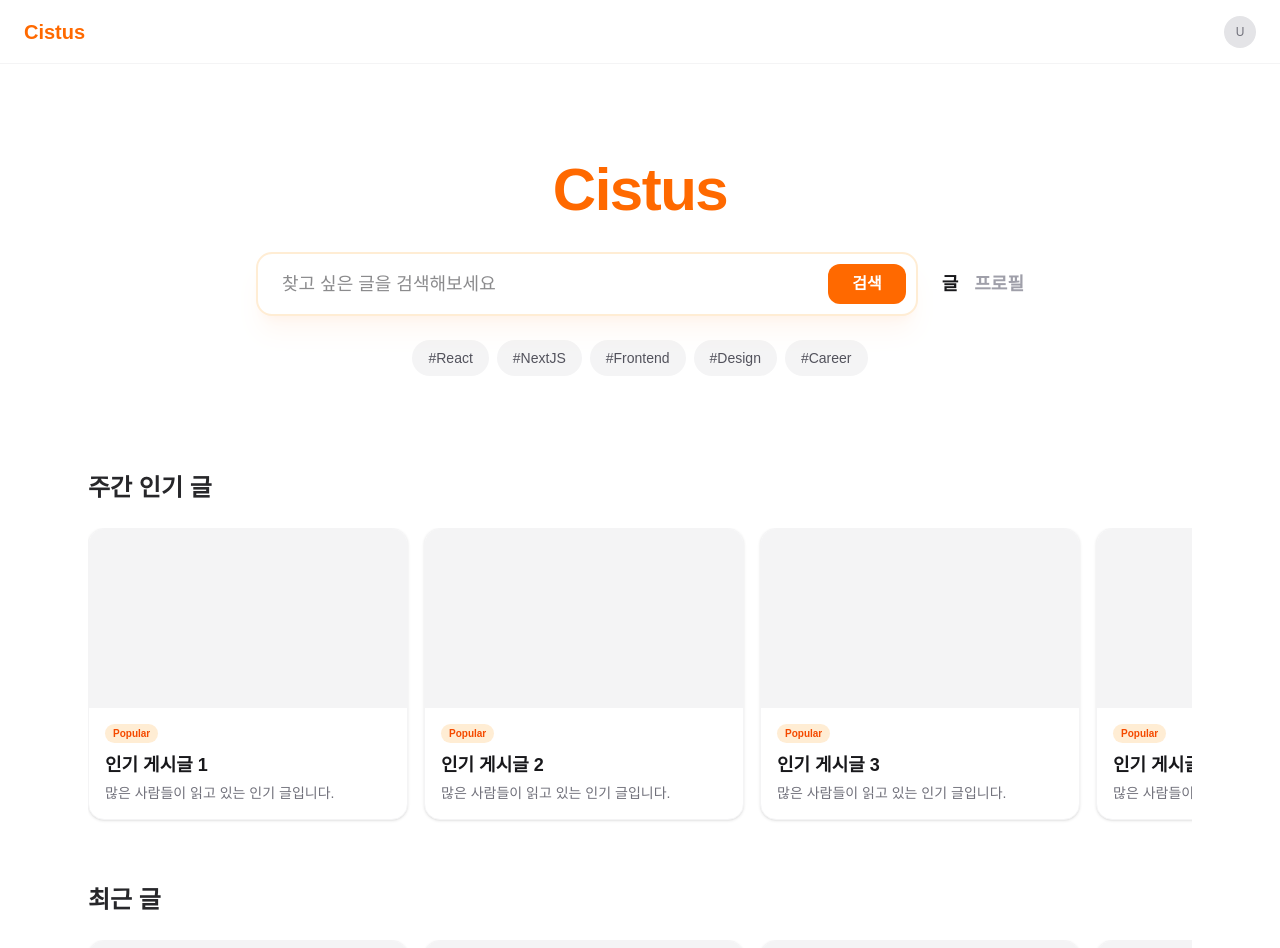
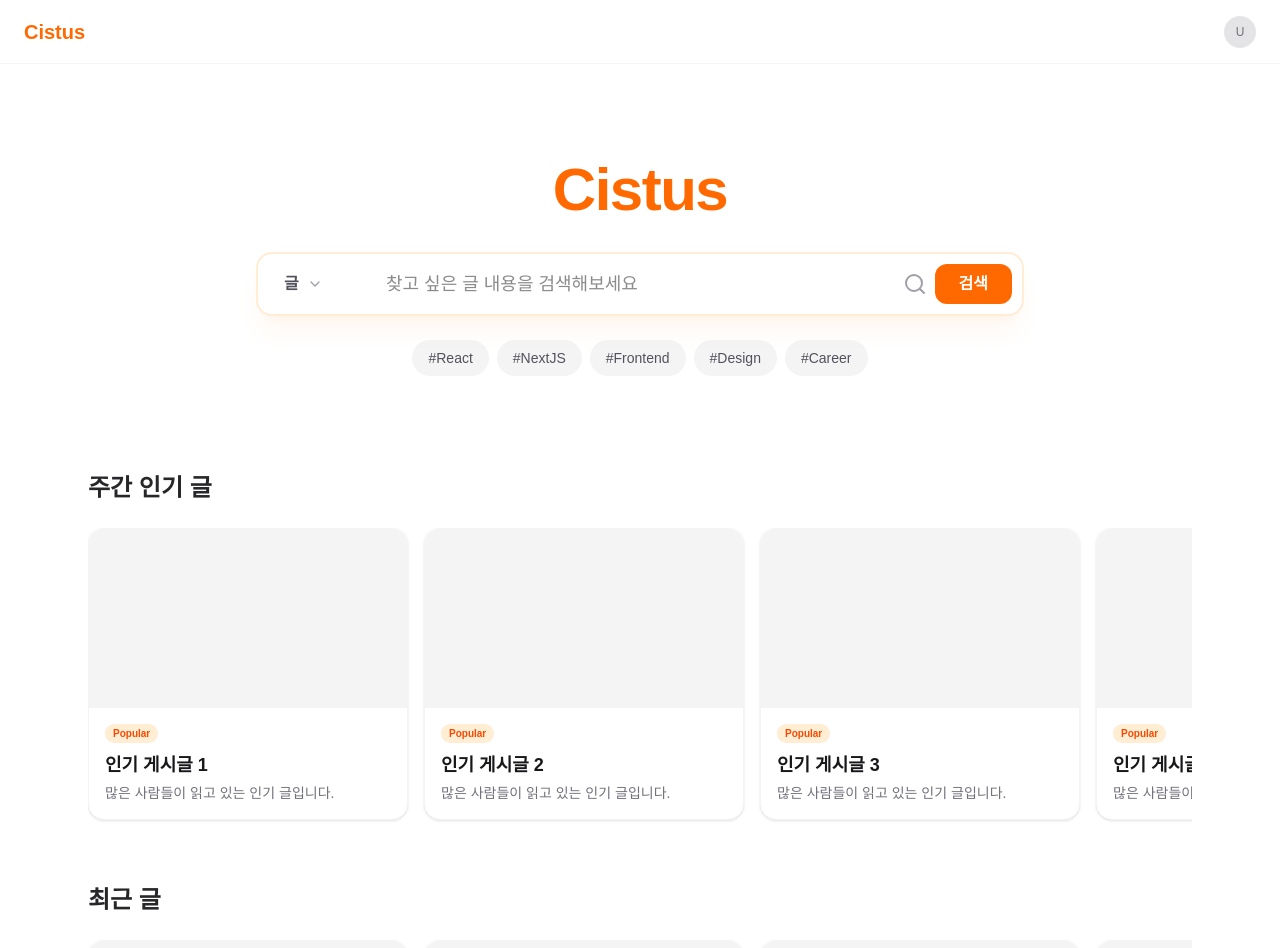
Before and after one commit to yee2know/BACKSTEP_FE, a Next.js app: page / in a window 1280 px wide. Shown: the top 948 px of the page. Built offline with nearby package versions, Linux system fonts and the light colour scheme.

Commit message:
refactor:검색창 글/프로필 전환 토글화

```diff
--- a/app/_components/Navbar.tsx
+++ b/app/_components/Navbar.tsx
@@ -25,6 +25,7 @@ export function Navbar({
     "post" | "profile"
   >("post");
   const [searchQuery, setSearchQuery] = useState("");
+  const [isDropdownOpen, setIsDropdownOpen] = useState(false);
 
   // Use props if available, otherwise internal state
   const searchType = propSearchType || internalSearchType;
@@ -61,41 +62,71 @@ export function Navbar({
 
       {/* Center: Nav Search Bar (Visible only when scrolled) */}
       <div
-        className={`flex flex-1 items-center justify-center gap-4 transition-all duration-500 ${
-          showSearch
+        className={`flex flex-1 items-center justify-center gap-4 transition-all duration-500 ${showSearch
           ? "translate-y-0 opacity-100"
           : "pointer-events-none -translate-y-4 opacity-0"
           }`}
       >
-        <form onSubmit={handleSearch} className="w-full max-w-md">
-          <input
-            type="text"
-            value={searchQuery}
-            onChange={(e) => setSearchQuery(e.target.value)}
-            placeholder={searchType === "post" ? "글 검색" : "프로필 검색"}
-            className="w-full rounded-full border border-zinc-200 bg-zinc-50 px-4 py-2 text-sm focus:border-orange-500 focus:outline-none"
+        <form onSubmit={handleSearch} className="relative w-full max-w-md">
+          <div className="absolute left-2 top-1/2 z-10 -translate-y-1/2">
+            <button
+              type="button"
+              onClick={() => setIsDropdownOpen(!isDropdownOpen)}
+              className="flex items-center gap-1 rounded-lg px-3 py-1.5 text-sm font-bold text-zinc-600 hover:bg-zinc-100 transition-colors"
+            >
+              <span>{searchType === "post" ? "글" : "프로필"}</span>
+              <ChevronDownIcon
+                className={`h-3 w-3 text-zinc-400 transition-transform duration-200 ${isDropdownOpen ? "rotate-180" : ""
+                  }`}
               />
-        </form>
+            </button>
 
-        {/* Nav Toggle */}
-        <div className="flex gap-3">
+            {isDropdownOpen && (
+              <div className="absolute left-0 top-full mt-2 w-24 overflow-hidden rounded-xl border border-zinc-100 bg-white p-1 shadow-lg ring-1 ring-black/5">
                 <button
-            onClick={() => setSearchType("post")}
-            className={`text-sm font-bold transition-colors ${
-              searchType === "post" ? "text-zinc-900" : "text-zinc-400"
+                  type="button"
+                  onClick={() => {
+                    setSearchType("post");
+                    setIsDropdownOpen(false);
+                  }}
+                  className={`w-full rounded-lg px-3 py-2 text-left text-sm font-medium transition-colors ${searchType === "post"
+                      ? "bg-orange-50 text-orange-600"
+                      : "text-zinc-600 hover:bg-zinc-50"
                     }`}
                 >
                   글
                 </button>
                 <button
-            onClick={() => setSearchType("profile")}
-            className={`text-sm font-bold transition-colors ${
-              searchType === "profile" ? "text-zinc-900" : "text-zinc-400"
+                  type="button"
+                  onClick={() => {
+                    setSearchType("profile");
+                    setIsDropdownOpen(false);
+                  }}
+                  className={`w-full rounded-lg px-3 py-2 text-left text-sm font-medium transition-colors ${searchType === "profile"
+                      ? "bg-orange-50 text-orange-600"
+                      : "text-zinc-600 hover:bg-zinc-50"
                     }`}
                 >
                   프로필
                 </button>
               </div>
+            )}
+          </div>
+
+          <input
+            type="text"
+            value={searchQuery}
+            onChange={(e) => setSearchQuery(e.target.value)}
+            placeholder={searchType === "post" ? "글 내용을 검색해보세요" : "프로필을 검색해보세요"}
+            className="w-full rounded-full border border-zinc-200 bg-zinc-50 pl-24 pr-10 py-2 text-sm focus:border-orange-500 focus:outline-none transition-all"
+          />
+          <button
+            type="submit"
+            className="absolute right-3 top-1/2 -translate-y-1/2 text-zinc-400 hover:text-orange-500 transition-colors"
+          >
+            <SearchIcon className="h-4 w-4" />
+          </button>
+        </form>
       </div>
 
       {/* Right: Profile */}
@@ -113,3 +144,39 @@ export function Navbar({
     </nav>
   );
 }
+
+
+function SearchIcon({ className }: { className?: string }) {
+  return (
+    <svg
+      xmlns="http://www.w3.org/2000/svg"
+      viewBox="0 0 24 24"
+      fill="none"
+      stroke="currentColor"
+      strokeWidth="2"
+      strokeLinecap="round"
+      strokeLinejoin="round"
+      className={className}
+    >
+      <circle cx="11" cy="11" r="8" />
+      <path d="m21 21-4.3-4.3" />
+    </svg>
+  );
+}
+
+function ChevronDownIcon({ className }: { className?: string }) {
+  return (
+    <svg
+      xmlns="http://www.w3.org/2000/svg"
+      viewBox="0 0 24 24"
+      fill="none"
+      stroke="currentColor"
+      strokeWidth="2"
+      strokeLinecap="round"
+      strokeLinejoin="round"
+      className={className}
+    >
+      <path d="m6 9 6 6 6-6" />
+    </svg>
+  );
+}
--- a/app/page.tsx
+++ b/app/page.tsx
@@ -6,6 +6,7 @@ import { Navbar } from "./_components/Navbar";
 export default function MainPage() {
   const [isScrolled, setIsScrolled] = useState(false);
   const [searchType, setSearchType] = useState<"post" | "profile">("post");
+  const [isDropdownOpen, setIsDropdownOpen] = useState(false);
 
   useEffect(() => {
     const handleScroll = () => {
@@ -35,8 +36,7 @@ export default function MainPage() {
         {/* Hero Section (Scrolls naturally) */}
         <div className="mt-[20vh] mb-8 flex flex-col items-center px-4">
           <h1
-            className={`text-center text-5xl font-extrabold tracking-tight text-orange-500 sm:text-6xl transition-opacity duration-300 ${
-              isScrolled ? "opacity-0" : "opacity-100"
+            className={`text-center text-5xl font-extrabold tracking-tight text-orange-500 sm:text-6xl transition-opacity duration-300 ${isScrolled ? "opacity-0" : "opacity-100"
               }`}
           >
             Cistus
@@ -45,44 +45,67 @@ export default function MainPage() {
 
         {/* Hero Search Container */}
         <div
-          className={`flex w-full flex-col items-center px-4 transition-opacity duration-300 ${
-            isScrolled ? "opacity-0 pointer-events-none" : "opacity-100"
+          className={`flex w-full flex-col items-center px-4 transition-opacity duration-300 ${isScrolled ? "opacity-0 pointer-events-none" : "opacity-100"
             }`}
         >
-          <div className="relative flex w-full max-w-3xl items-center gap-6">
-            {/* Search Input */}
-            <div className="relative w-full flex-1">
-              <input
-                type="text"
-                placeholder={
-                  searchType === "post"
-                    ? "찾고 싶은 글을 검색해보세요"
-                    : "찾고 싶은 프로필을 검색해보세요"
-                }
-                className="h-16 w-full rounded-2xl border-2 border-orange-100 bg-white px-6 text-lg shadow-xl shadow-orange-500/5 focus:border-orange-500 focus:outline-none"
+          <div className="relative w-full max-w-3xl">
+            <div className="absolute left-3 top-1/2 z-10 -translate-y-1/2">
+              <button
+                type="button"
+                onClick={() => setIsDropdownOpen(!isDropdownOpen)}
+                className="flex items-center gap-2 rounded-xl px-4 py-2 text-base font-bold text-zinc-600 hover:bg-zinc-100 transition-colors"
+              >
+                <span>{searchType === "post" ? "글" : "프로필"}</span>
+                <ChevronDownIcon
+                  className={`h-4 w-4 text-zinc-400 transition-transform duration-200 ${isDropdownOpen ? "rotate-180" : ""
+                    }`}
                 />
-              <button className="absolute right-3 top-1/2 h-10 -translate-y-1/2 rounded-xl bg-orange-500 px-6 font-bold text-white transition-all duration-300 hover:bg-orange-600">
-                검색
               </button>
-            </div>
 
-            {/* Search Type Toggle */}
-            <div className="flex shrink-0 gap-4">
+              {isDropdownOpen && (
+                <div className="absolute left-0 top-full mt-2 w-32 overflow-hidden rounded-xl border border-zinc-100 bg-white p-1 shadow-lg ring-1 ring-black/5">
                   <button
-                onClick={() => setSearchType("post")}
-                className={`text-lg font-bold transition-colors ${
-                  searchType === "post" ? "text-zinc-900" : "text-zinc-400"
+                    type="button"
+                    onClick={() => {
+                      setSearchType("post");
+                      setIsDropdownOpen(false);
+                    }}
+                    className={`w-full rounded-lg px-4 py-2.5 text-left text-base font-medium transition-colors ${searchType === "post"
+                        ? "bg-orange-50 text-orange-600"
+                        : "text-zinc-600 hover:bg-zinc-50"
                       }`}
                   >
                     글
                   </button>
                   <button
-                onClick={() => setSearchType("profile")}
-                className={`text-lg font-bold transition-colors ${
-                  searchType === "profile" ? "text-zinc-900" : "text-zinc-400"
+                    type="button"
+                    onClick={() => {
+                      setSearchType("profile");
+                      setIsDropdownOpen(false);
+                    }}
+                    className={`w-full rounded-lg px-4 py-2.5 text-left text-base font-medium transition-colors ${searchType === "profile"
+                        ? "bg-orange-50 text-orange-600"
+                        : "text-zinc-600 hover:bg-zinc-50"
                       }`}
                   >
                     프로필
+                  </button>
+                </div>
+              )}
+            </div>
+            <input
+              type="text"
+              placeholder={
+                searchType === "post"
+                  ? "찾고 싶은 글 내용을 검색해보세요"
+                  : "찾고 싶은 프로필을 검색해보세요"
+              }
+              className="h-16 w-full rounded-2xl border-2 border-orange-100 bg-white pl-32 pr-32 text-lg shadow-xl shadow-orange-500/5 focus:border-orange-500 focus:outline-none transition-all"
+            />
+            <div className="absolute right-3 top-1/2 -translate-y-1/2 flex items-center gap-2">
+              <SearchIcon className="h-6 w-6 text-zinc-400" />
+              <button className="h-10 rounded-xl bg-orange-500 px-6 font-bold text-white transition-all duration-300 hover:bg-orange-600">
+                검색
               </button>
             </div>
           </div>
@@ -167,3 +190,38 @@ export default function MainPage() {
     </div>
   );
 }
+
+function SearchIcon({ className }: { className?: string }) {
+  return (
+    <svg
+      xmlns="http://www.w3.org/2000/svg"
+      viewBox="0 0 24 24"
+      fill="none"
+      stroke="currentColor"
+      strokeWidth="2"
+      strokeLinecap="round"
+      strokeLinejoin="round"
+      className={className}
+    >
+      <circle cx="11" cy="11" r="8" />
+      <path d="m21 21-4.3-4.3" />
+    </svg>
+  );
+}
+
+function ChevronDownIcon({ className }: { className?: string }) {
+  return (
+    <svg
+      xmlns="http://www.w3.org/2000/svg"
+      viewBox="0 0 24 24"
+      fill="none"
+      stroke="currentColor"
+      strokeWidth="2"
+      strokeLinecap="round"
+      strokeLinejoin="round"
+      className={className}
+    >
+      <path d="m6 9 6 6 6-6" />
+    </svg>
+  );
+}
```
Lines whose indentation alone changed are shown as unchanged.
